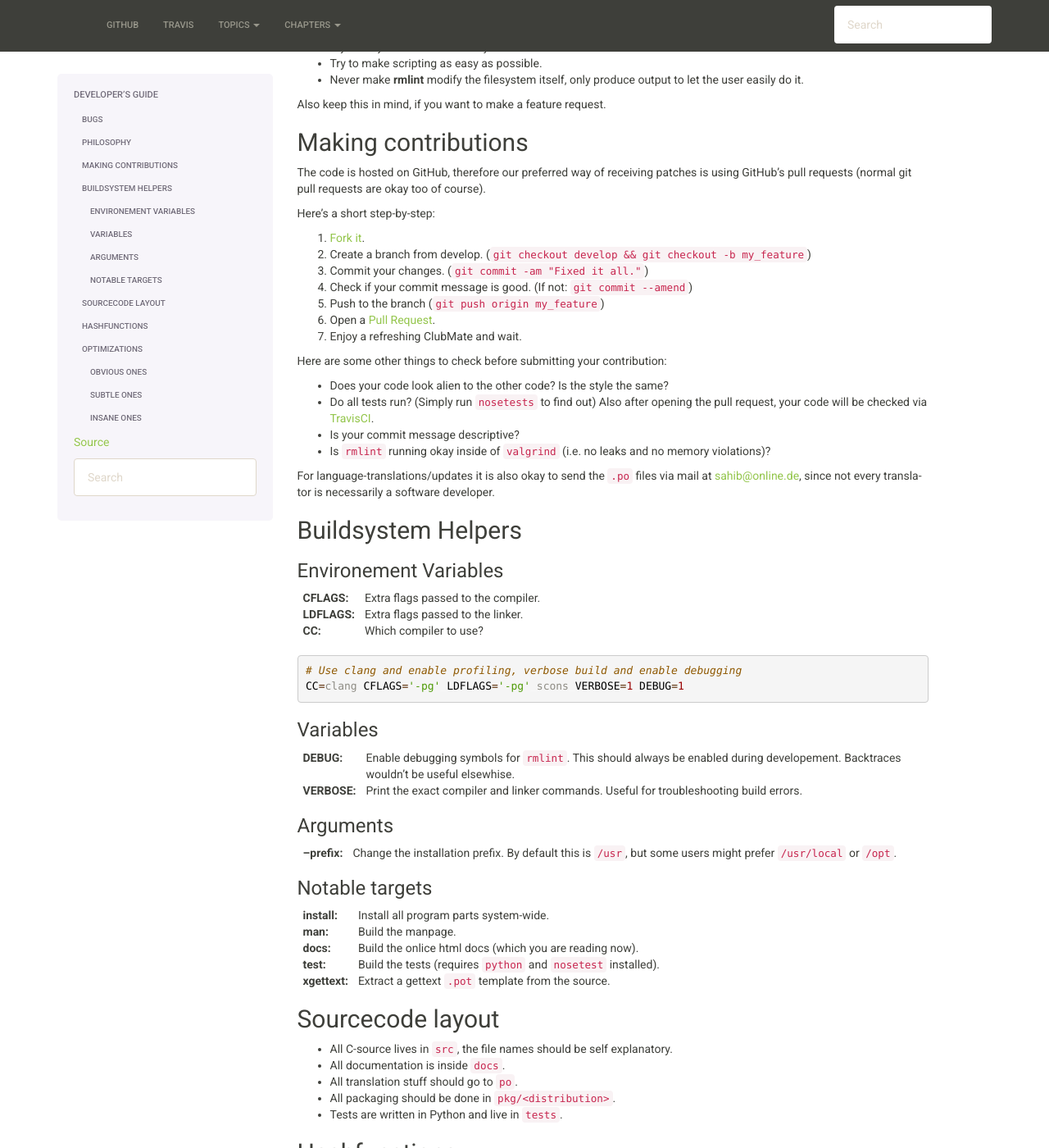
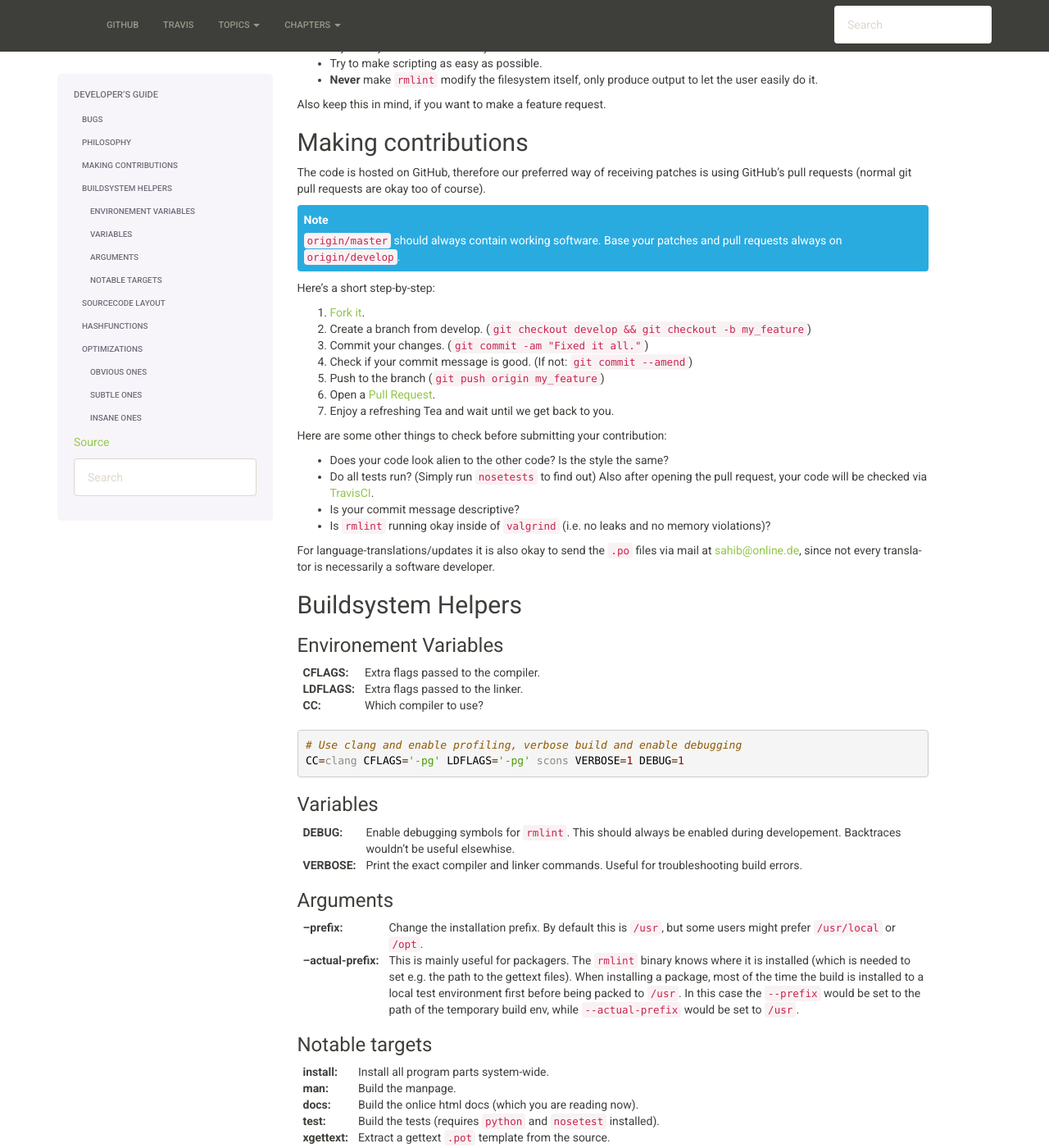
Before and after one commit to sahib/rmlint, a Sphinx documentation site: the page built from docs/developers.rst, in a window 1280 px wide and 1400 px high, scrolled down 354 px. Shown: the whole window at 82% size. Built offline with Sphinx 7.4.7, drawn with Linux system fonts in a browser that asks for light colours.

Commit message:
docs: document some leftover bits

```diff
--- a/docs/developers.rst
+++ b/docs/developers.rst
@@ -18,7 +18,7 @@ We try to adhere to some principles when adding features:
 * Try to stay compatible to standard unix' tools and ideas.
 * Try to stay out of the users way and never be interactive.
 * Try to make scripting as easy as possible.
-* Never make **rmlint** modify the filesystem itself, only produce output
+* **Never** make ``rmlint`` modify the filesystem itself, only produce output
   to let the user easily do it.
 
 Also keep this in mind, if you want to make a feature request.
@@ -29,6 +29,11 @@ Making contributions
 The code is hosted on GitHub, therefore our preferred way of receiving patches
 is using GitHub's pull requests (normal git pull requests are okay too of course).
 
+.. note::
+
+    ``origin/master`` should always contain working software. Base your patches
+    and pull requests always on ``origin/develop``.
+
 Here's a short step-by-step:
 
 1. `Fork it`_.
@@ -37,10 +42,10 @@ Here's a short step-by-step:
 4. Check if your commit message is good. (If not: ``git commit --amend``)
 5. Push to the branch (``git push origin my_feature``)
 6. Open a `Pull Request`_.
-7. Enjoy a refreshing ClubMate and wait.
+7. Enjoy a refreshing Tea and wait until we get back to you.
 
 .. _`Fork it`: https://github.com/sahib/rmlint
-.. _`Pull Request`: http://github.com/studentkittens/moosecat/pulls
+.. _`Pull Request`: http://github.com/sahib/rmlint/pulls
 
 Here are some other things to check before submitting your contribution:
 
@@ -99,6 +104,16 @@ Arguments
 
     Change the installation prefix. By default this is ``/usr``, but some users
     might prefer ``/usr/local`` or ``/opt``.
+
+:--actual-prefix:
+
+    This is mainly useful for packagers. The ``rmlint`` binary knows where it
+    is installed (which is needed to set e.g. the path to the gettext files).
+    When installing a package, most of the time the build is installed to
+    a local test environment first before being packed to ``/usr``. In this
+    case the ``--prefix`` would be set to the path of the temporary build env,
+    while ``--actual-prefix`` would be set to ``/usr``.
+
 
 Notable targets
 ~~~~~~~~~~~~~~~
```
Also changed, not shown: docs/translators.rst (+8 -2 lines), 2 other files.
